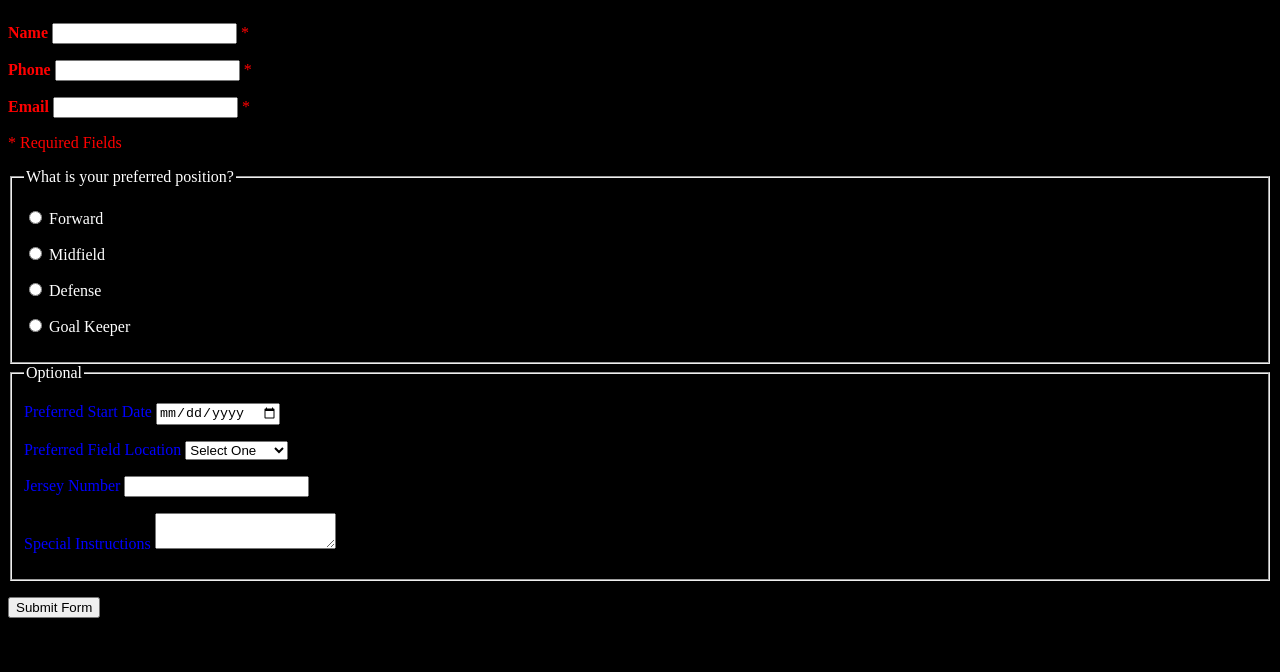
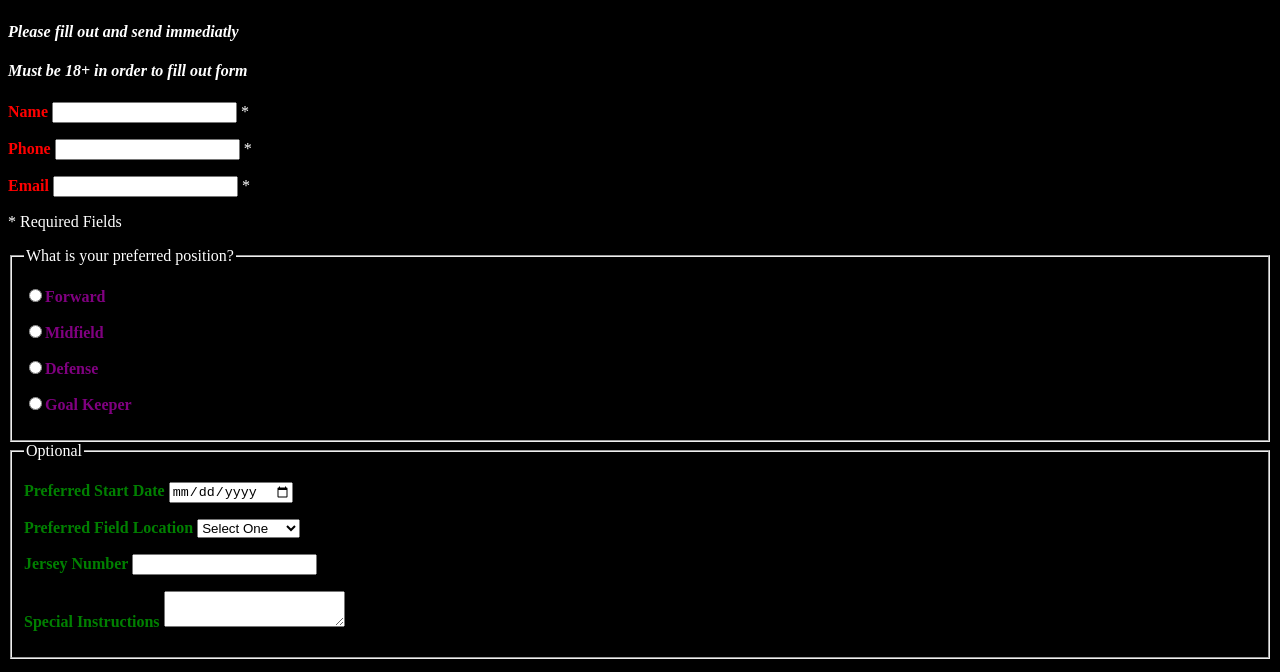
Before and after one commit to kirstenjeffrey/Fanshawe, a plain HTML site: page form_nostyle.html in a window 1280 px wide. Shown: the part 116-788 px from the top of the page. Drawn offline with Linux system fonts and the light colour scheme.

Commit message:
Week 3 Part 1 Updates

```diff
--- a/form_nostyle.html
+++ b/form_nostyle.html
@@ -10,6 +10,8 @@
 
 	<h1 id='form-header'>Soccer Player Registration Form</h1>
 		<h2 id='form-subheader'> Summer 2019 </h2>
+		<h4>Please fill out and send immediatly</h4>
+		<h4>Must be 18+ in order to fill out form</h4>
 		<form>
 
 			<p class="status error">
@@ -34,22 +36,22 @@
 
 			<fieldset>
 			<legend>What is your preferred position?</legend>
-			<p><label> <input type="radio" name="position" required value="F"> Forward </label></p>
-			<p><label> <input type="radio" name="position" required value="M"> Midfield </label></p>
-			<p><label> <input type="radio" name="position" required value="D"> Defense </label></p>
-			<p><label> <input type="radio" name="position" required value="GK"> Goal Keeper</label></p>
+			<p class="position"><label> <input type="radio" name="position" required value="F"><b>Forward</b></label></p>
+			<p class="position"><label> <input type="radio" name="position" required value="M"><b>Midfield</b></label></p>
+			<p class="position"><label> <input type="radio" name="position" required value="D"><b>Defense</b></label></p>
+			<p class="position"><label> <input type="radio" name="position" required value="GK"><b>Goal Keeper</b></label></p>
 			</fieldset>
 
 			<fieldset>
 			<legend>Optional</legend>
 			<p class="status information">
-			<label>Preferred Start Date
+			<label><b>Preferred Start Date</b>
 			<input type="date" name="pickup_time" required>
 			</label>
 			</p>
 
 			<p class="status information">
-			<label>Preferred Field Location
+			<label><b>Preferred Field Location</b>
 			<select id="pickup_place" name="pickup_place">
 			<option value="" selected="selected">Select One</option>
 			<option value="NL" >North London</option>
@@ -60,7 +62,7 @@
 			</p>
 
 			<p class="status information">
-			<label>Jersey Number
+			<label><b>Jersey Number</b>
 			<input type="text" name="jersey_number" required list="numbers">
 			</label>
 
@@ -80,7 +82,7 @@
 			</p>
 
 			<p class="status information">
-			<label>Special Instructions
+			<label><b>Special Instructions</b>
 			<textarea name="comments" maxlength="500"></textarea>
 			</label>
 			</p>
@@ -89,5 +91,9 @@
 			<p><button>Submit Form</button></p>
 
 		</form>
+	<h3>Please read the fine print before submitting</h3>
+		<p>Lorem ipsum dolor sit amet, consectetur adipiscing elit. Pellentesque quis arcu erat. Donec iaculis felis ac arcu eleifend iaculis. Nam mi lorem, sagittis ut euismod et, scelerisque eget massa. Integer mollis, nulla sed bibendum consectetur, lectus leo ullamcorper libero, sed porta mi sem eget lectus. Proin euismod bibendum porttitor. Donec metus sapien, convallis semper euismod volutpat, consequat vel augue. Sed sagittis odio sem, et ullamcorper velit efficitur ut. Pellentesque facilisis, nibh a sagittis pulvinar, velit lectus vulputate mi, sit amet euismod lectus libero non nisi. Duis tempus mattis mi, eu tincidunt ligula vulputate in. Quisque nec aliquet sapien. Donec eget viverra ex.</P>
+		<p> Proin vitae justo tempus, blandit turpis iaculis, tincidunt sem. Vestibulum sed arcu id libero semper convallis. Vestibulum nec elit et diam sagittis fermentum at quis ligula. Nam condimentum dictum convallis. Cras at ex augue. Duis auctor, eros eu venenatis molestie, orci elit euismod est, in mattis dolor quam et velit. Pellentesque habitant morbi tristique senectus et netus et malesuada fames ac turpis egestas. Nulla maximus et leo ut vestibulum. Integer blandit porttitor odio, et porttitor nisl lacinia vitae. </P>
+
 	</body>
 </html>
--- a/form_style.css
+++ b/form_style.css
@@ -19,13 +19,31 @@ p {
 color: white;
 }
 
-p.error {
+p.error > label > b {
 color: Red;
 }
 
-p.information {
-color: blue;
+p.information > label > b {
+color: green;
 }
+
+form b {
+color: Purple;
+}
+
+body .information b {
+color: yellow;
+}
+
+h2 ~ h4 {
+	font-style: italic;
+}
+
+h3 + p {
+	font-style: italic;
+}
+
+
 
 @media screen and (max-width: 520px) {
 
```
